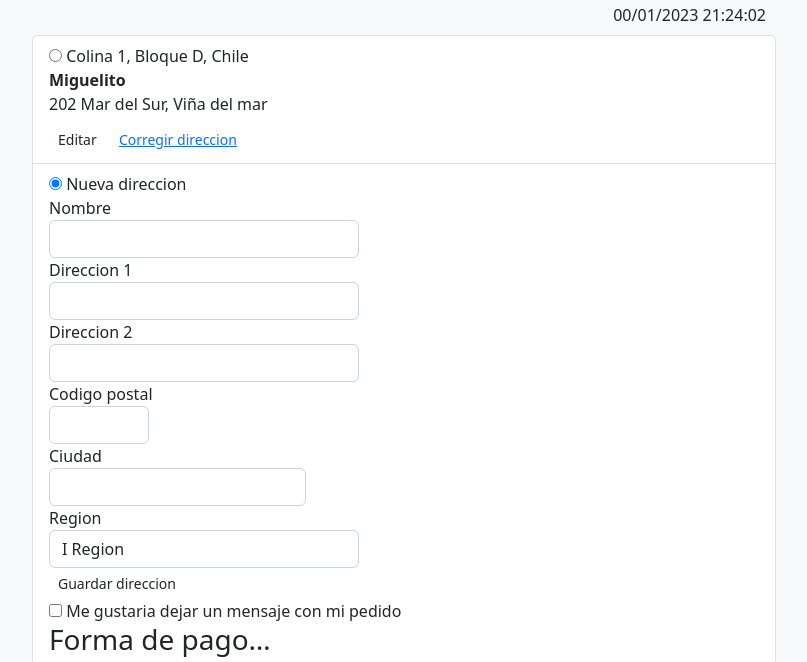
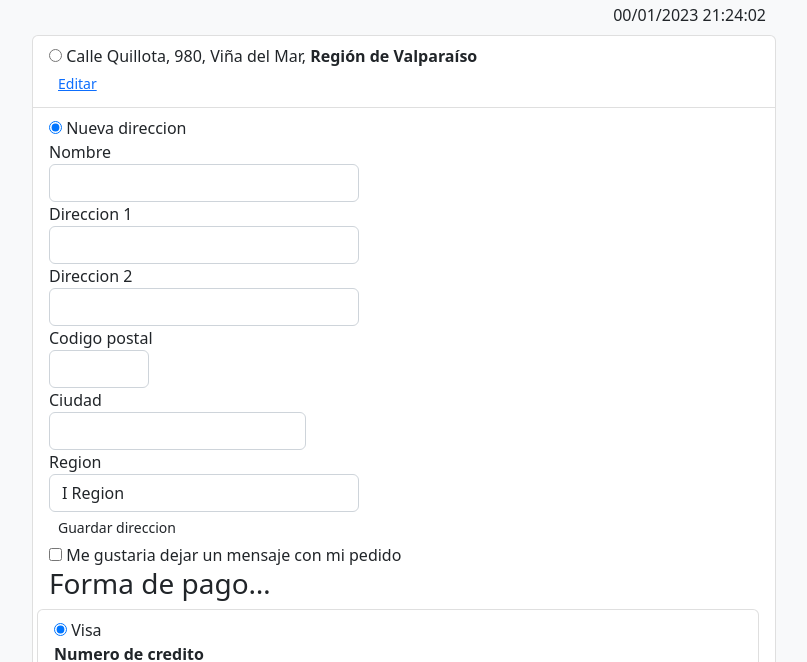
Before and after one commit to mundenius/cachureando, a plain HTML site: page pedido.html in a window 1280 px wide. Shown: the part 69-731 px from the top of the page, without its empty margins (236-1043 px from the left). Drawn offline with nearby package versions, Linux system fonts and the light colour scheme.

Commit message:
poco de orden en pedidos

```diff
--- a/pedido.html
+++ b/pedido.html
@@ -27,16 +27,11 @@
             <div class="col-xs-3">
               <label>
                 <input type="radio" name="optionShipp" id="optionShipp1" value="option2">
-                Colina 1, Bloque D, Chile
+                <span id="unabAddress">Calle Quillota, 980, Viña del Mar, <b>Región de Valparaíso</b></span>
+                <div class="col-xs-5">
+                  <button class="btn btn-sm btn-link">Editar</button>
+                </div>
               </label>
-            </div>
-            <div class="col-xs-5">
-              <dl class="dl-small">
-                <dt>Miguelito</dt>
-                <dd>202 Mar del Sur, Viña del mar </dd>
-              </dl>
-              <button class="btn btn-sm">Editar</button>
-              <button class="btn btn-sm btn-link">Corregir direccion</button>
             </div>
           </div>
         </div>
@@ -198,12 +193,6 @@
           </div>
         </div>
       </div>
-
-
-      <script src="https://cdn.jsdelivr.net/npm/bootstrap@5.2.3/dist/js/bootstrap.bundle.min.js"
-        integrity="sha384-kenU1KFdBIe4zVF0s0G1M5b4hcpxyD9F7jL+jjXkk+Q2h455rYXK/7HAuoJl+0I4"
-        crossorigin="anonymous"></script>
-
       <footer class="my-5 pt-5 text-muted text-center text-small">
         <p class="mb-1">© Cachureando</p>
         <ul class="list-inline">
@@ -212,6 +201,9 @@
           <li class="list-inline-item"><a href="#">Soporte</a></li>
         </ul>
       </footer>
+      <script src="https://cdn.jsdelivr.net/npm/bootstrap@5.2.3/dist/js/bootstrap.bundle.min.js"
+        integrity="sha384-kenU1KFdBIe4zVF0s0G1M5b4hcpxyD9F7jL+jjXkk+Q2h455rYXK/7HAuoJl+0I4"
+        crossorigin="anonymous"></script>
       <script src="scripts/main.js"></script>
 </body>
 <!-- dejo otro comentario -->
```
